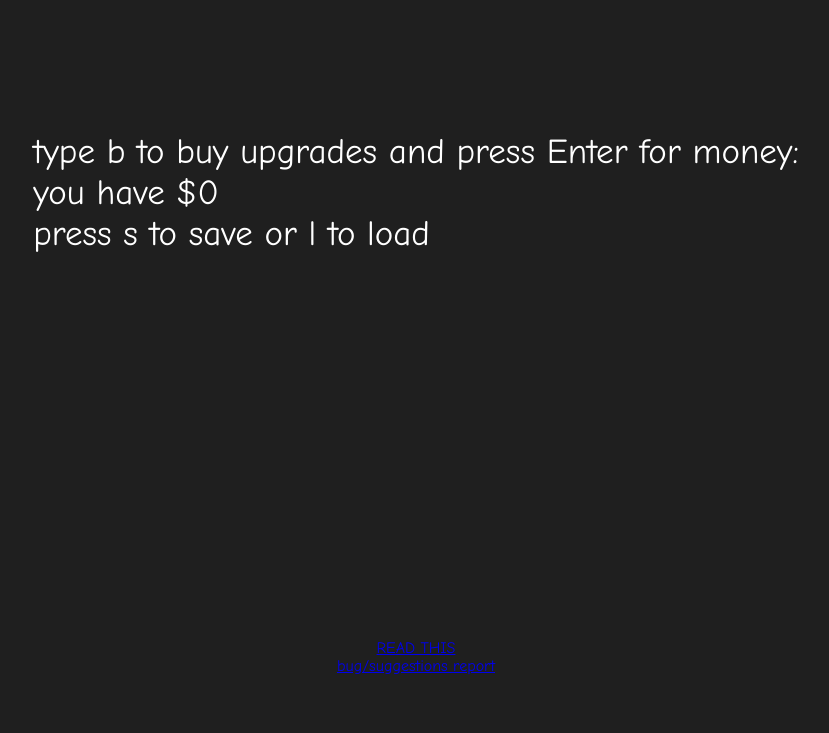
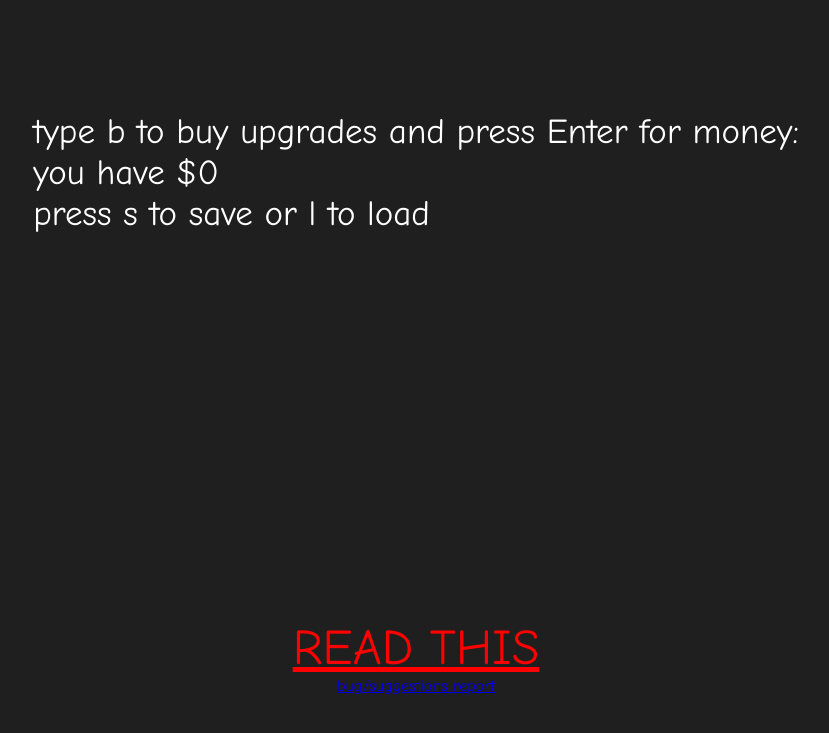
Before and after one commit to adithsel/js-game, a website: page index.html in a window 1280 px wide. Shown: the whole page, without its empty margins (224-1053 px from the left). Drawn offline with Linux system fonts and the light colour scheme.

Commit message:
made one link more noticable

```diff
--- a/index.html
+++ b/index.html
@@ -14,7 +14,7 @@
     <p> </p>
     <p> </p>
     <p> </p>
-    <a href = https://docs.google.com/document/d/1DQDC06LxQOul_WH0lSeLSTdOKN__jj_LyxBCL9HseHQ/edit?usp=sharing>READ THIS</a>
+    <a href = 'https://docs.google.com/document/d/1DQDC06LxQOul_WH0lSeLSTdOKN__jj_LyxBCL9HseHQ/edit?usp=sharing' class = 'biglink'>READ THIS</a>
     <a href = https://forms.gle/6QyofH7VtMbfmZSR7>bug/suggestions report</a>
     <link rel="stylesheet" href="style.css">
     <script src = "first_js_file.js"></script>
--- a/style.css
+++ b/style.css
@@ -22,3 +22,12 @@ p{
     font-size: 35px;
     color: white;
 }
+
+
+
+
+
+a.biglink{
+    color: red;
+    font-size: 50px;
+}
```
